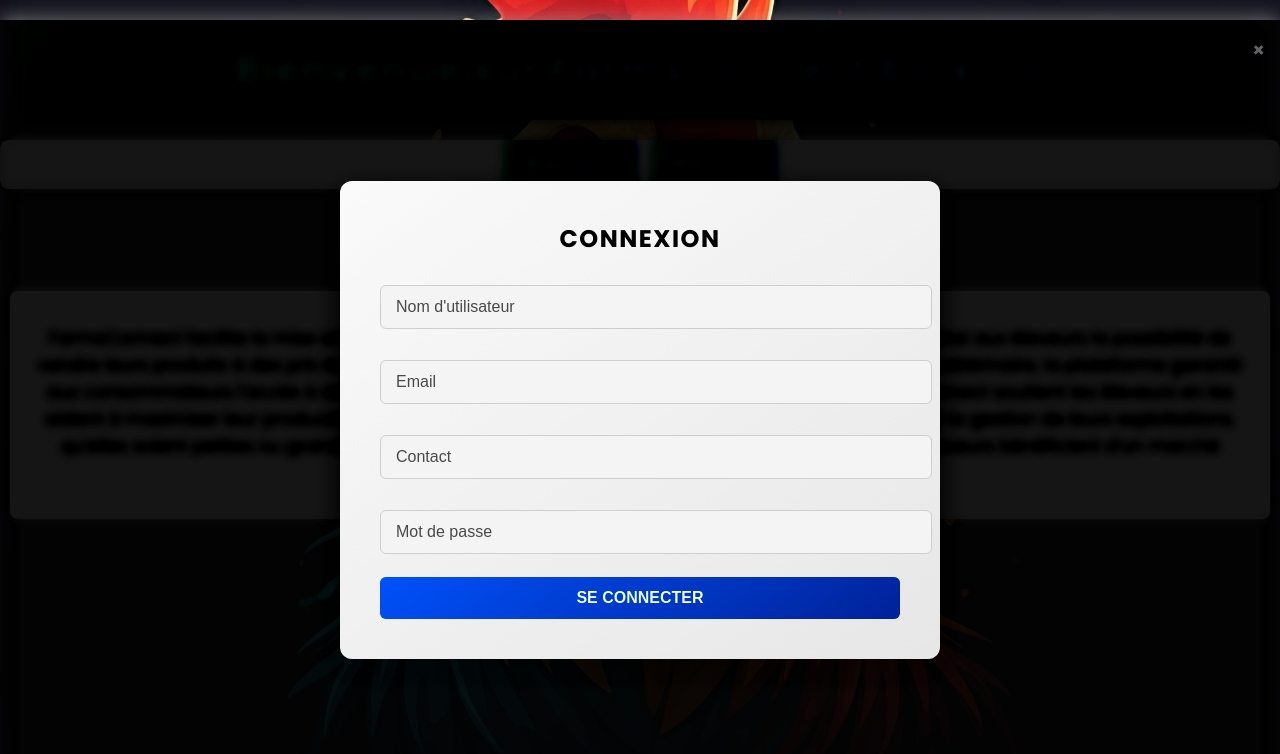
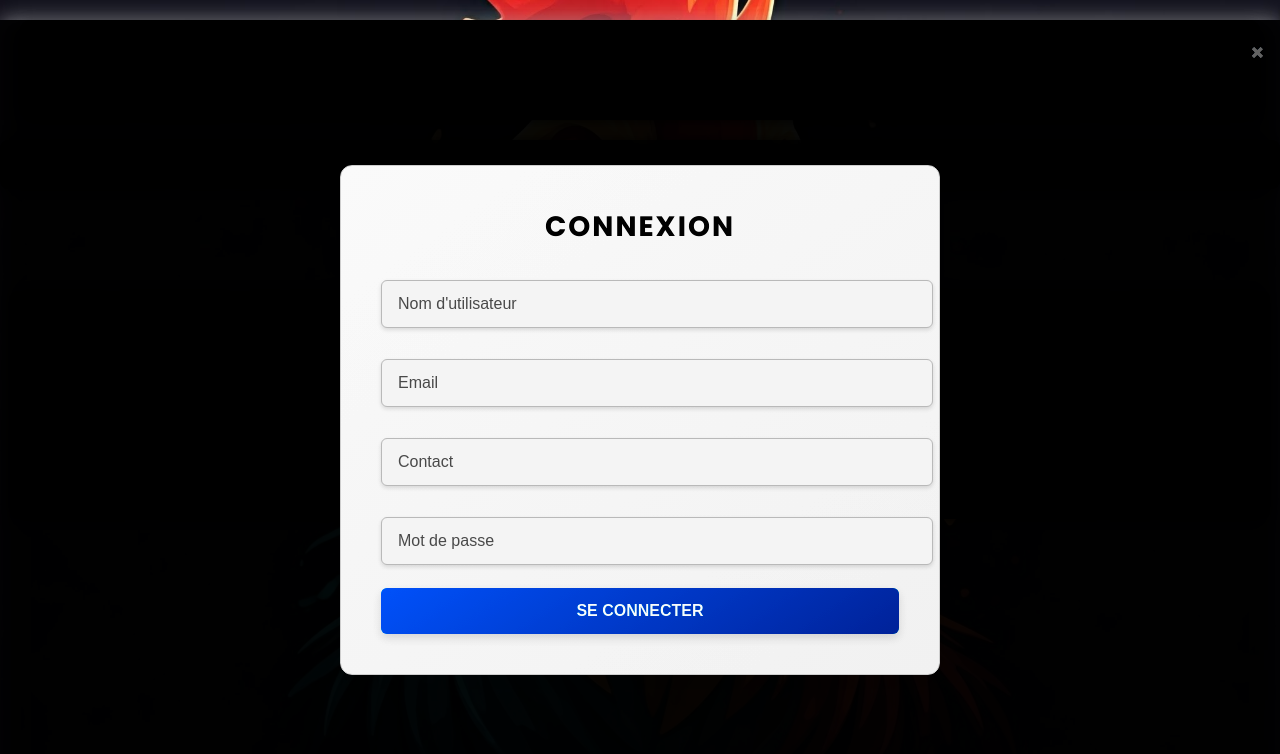
Before and after one commit to kabboss/FarmsConnect, a website: page public/index.html in a window 1280 px wide. Both pictures are taken after a click on the button "Se connecter". Drawn offline with Linux system fonts and the light colour scheme.

Commit message:
Votre message de mise à jour

```diff
--- a/public/index.html
+++ b/public/index.html
@@ -278,7 +278,32 @@ function toggleModal(modalId, show) {
         modal.classList.remove("active");
     }
 }
+</script>
 
+<script>
+    // Obtenir la modale et le bouton de fermeture
+    const modal = document.querySelector('.modal');
+    const closeButton = document.querySelector('.close-btn');
+
+    // Fonction pour fermer la modale
+    function closeModal() {
+        modal.classList.remove('active');
+    }
+
+    // Fermer la modale lorsque l'utilisateur clique sur le bouton de fermeture
+    closeButton.addEventListener('click', closeModal);
+
+    // Fermer la modale lorsque l'utilisateur clique en dehors de la modale (sur le fond)
+    window.addEventListener('click', function(event) {
+        if (event.target === modal) {
+            closeModal();
+        }
+    });
+
+    // Fonction pour ouvrir la modale
+    function openModal() {
+        modal.classList.add('active');
+    }
 </script>
 
 
--- a/public/login.css
+++ b/public/login.css
@@ -413,37 +413,50 @@ body {
     width: 100%;
     height: 100%;
     overflow-y: auto; /* Défilement vertical activé */
-    background-color: rgba(0, 0, 0, 0.7); /* Fond semi-transparent sombre */
-    backdrop-filter: blur(5px); /* Effet de flou pour un style plus élégant */
+    background-color: rgba(0, 0, 0, 0.8); /* Fond plus sombre pour accentuer l'effet */
+    backdrop-filter: blur(8px); /* Augmenter le flou pour un effet plus élégant */
     padding: 20px 0; /* Espacement pour éviter que le contenu ne touche le haut ou le bas */
     box-sizing: border-box; /* Inclure les marges et les bordures dans les dimensions */
+    transition: all 0.3s ease; /* Ajout d'une transition fluide pour l'apparition */
 }
 
+/* Modale active - apparition */
 .modal.active {
     display: flex;
+    animation: fadeIn 0.5s ease-out;
 }
 
 /* Contenu de la modale */
 .modal-content {
-    background: linear-gradient(145deg, #ffffff, #f0f0f0); /* Dégradé subtil */
-    margin: 20px auto; /* Centrer la modale avec un espacement du haut et du bas */
-    padding: 30px;
+    background: linear-gradient(145deg, #ffffff, #f8f8f8); /* Dégradé moderne */
+    margin: 20px auto;
+    padding: 40px;
     border-radius: 12px;
     width: 90%;
     max-width: 600px;
-    box-shadow: 0 10px 30px rgba(0, 0, 0, 0.3); /* Ombre plus profonde */
-    animation: slideDown 0.4s cubic-bezier(0.25, 1, 0.5, 1);
+    box-shadow: 0 10px 30px rgba(0, 0, 0, 0.2); /* Ombre plus douce */
+    animation: slideDown 0.5s ease-out;
     transform-origin: top center;
-    max-height: 90vh; /* Limiter la hauteur maximale à 90% de la fenêtre */
-    overflow-y: auto; /* Activer le défilement interne si le contenu dépasse */
-    box-sizing: border-box; /* Gérer les bordures et paddings correctement */
+    max-height: 90vh; /* Limiter la hauteur maximale */
+    overflow-y: auto; /* Activer le défilement interne si nécessaire */
+    box-sizing: border-box;
+    border: 1px solid #ddd; /* Bordure subtile */
 }
 
 /* Animation de transition pour l'apparition */
+@keyframes fadeIn {
+    from {
+        opacity: 0;
+    }
+    to {
+        opacity: 1;
+    }
+}
+
 @keyframes slideDown {
     from {
         opacity: 0;
-        transform: translateY(-50px) scale(0.9);
+        transform: translateY(-50px) scale(0.95);
     }
     to {
         opacity: 1;
@@ -454,13 +467,13 @@ body {
 /* Bouton de fermeture */
 .close-btn {
     color: #888;
-    font-size: 20px;
+    font-size: 24px;
     font-weight: bold;
     position: absolute;
     top: 15px;
     right: 15px;
     cursor: pointer;
-    transition: transform 0.2s ease, color 0.2s ease;
+    transition: transform 0.2s ease, color 0.3s ease;
 }
 
 .close-btn:hover {
@@ -471,19 +484,21 @@ body {
 /* Titres */
 .modal-content h2 {
     margin-top: 0;
-    font-size: 24px;
+    font-size: 28px;
     font-weight: 700;
     color: #333;
     text-align: center;
     text-transform: uppercase;
-    letter-spacing: 1.5px;
+    letter-spacing: 2px;
 }
 
+/* Sous-titres */
 .modal-content h3 {
     font-size: 20px;
     color: #555;
     margin-bottom: 20px;
     text-align: left;
+    font-weight: 600;
 }
 
 /* Formulaire */
@@ -493,12 +508,12 @@ body {
     gap: 15px; /* Espacement entre les champs */
 }
 
+/* Labels */
 .modal-content label {
-    font-size: 14px;
+    font-size: 15px;
     font-weight: 600;
-    color: #666;
+    color: #444;
     margin-bottom: 5px;
-    display: block;
 }
 
 /* Champs de formulaire */
@@ -506,15 +521,17 @@ body {
 .modal-content select,
 .modal-content textarea {
     width: 100%;
-    padding: 12px 15px;
-    border: 1px solid #ddd;
+    padding: 14px 16px;
+    border: 1px solid #ccc;
     border-radius: 6px;
     font-size: 16px;
     background-color: #fafafa;
     transition: box-shadow 0.3s ease, border-color 0.3s ease;
     outline: none;
+    box-shadow: 0 2px 4px rgba(0, 0, 0, 0.1); /* Subtile ombre pour les champs */
 }
 
+/* Focus sur les champs de formulaire */
 .modal-content input:focus,
 .modal-content select:focus,
 .modal-content textarea:focus {
@@ -524,8 +541,8 @@ body {
 
 /* Boutons */
 .modal-content button {
-    padding: 12px;
-    background: linear-gradient(145deg, #007BFF, #0056b3); /* Dégradé élégant */
+    padding: 14px;
+    background: linear-gradient(145deg, #007BFF, #0056b3);
     color: #fff;
     border: none;
     border-radius: 6px;
@@ -533,12 +550,14 @@ body {
     font-weight: bold;
     text-transform: uppercase;
     cursor: pointer;
-    transition: background 0.3s ease, transform 0.3s ease;
+    transition: background 0.3s ease, transform 0.3s ease, box-shadow 0.3s ease;
+    box-shadow: 0 4px 10px rgba(0, 0, 0, 0.1);
 }
 
 .modal-content button:hover {
     background: linear-gradient(145deg, #0056b3, #007BFF);
     transform: translateY(-3px);
+    box-shadow: 0 6px 20px rgba(0, 0, 0, 0.2);
 }
 
 .modal-content button:disabled {
@@ -548,7 +567,7 @@ body {
 
 /* Checkbox */
 .modal-content input[type="checkbox"] {
-    accent-color: #007BFF; /* Style natif pour une apparence moderne */
+    accent-color: #007BFF;
     margin-right: 10px;
 }
 
@@ -573,3 +592,9 @@ body {
 .modal-content textarea:hover {
     border-color: #0056b3;
 }
+
+/* Effet subtil de défilement */
+.modal-content textarea {
+    resize: vertical;
+    min-height: 100px;
+}
```
